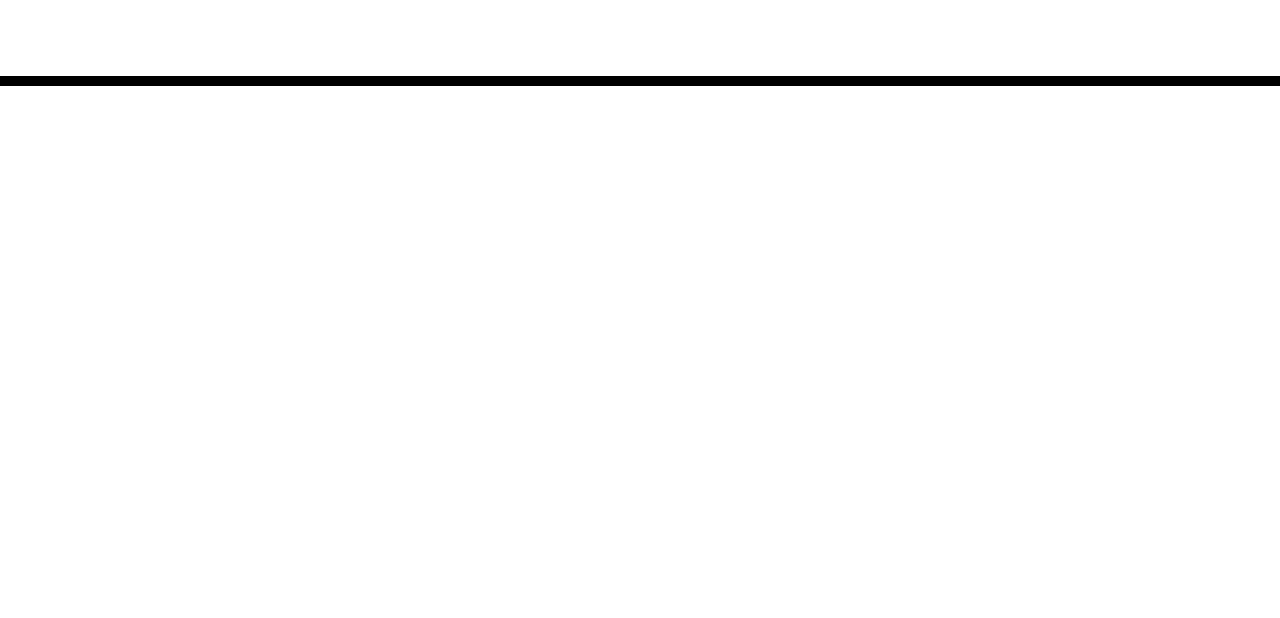
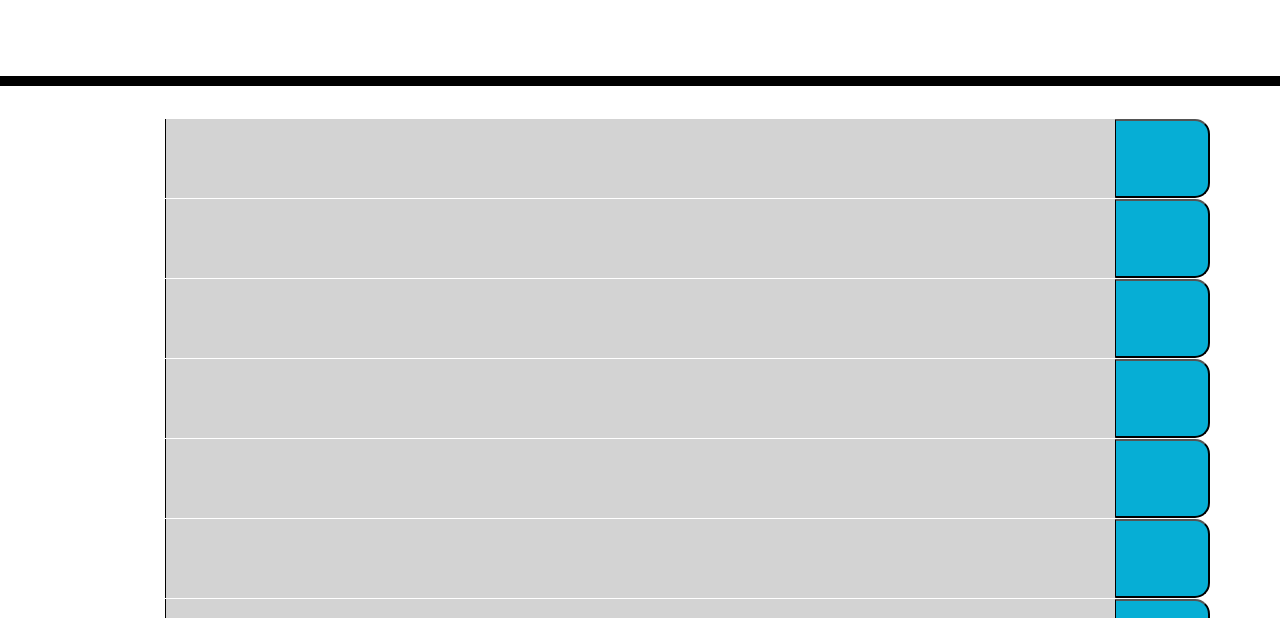
Before and after one commit to dgtlctzn/work-day-scheduler, a plain HTML site: page index.html in a window 1280 px wide. Shown: the part 182-800 px from the top of the page. Drawn offline with nearby package versions, Linux system fonts and the light colour scheme.

Commit message:
created for loop to generate time blocks

```diff
--- a/assets/index.js
+++ b/assets/index.js
@@ -0,0 +1,17 @@
+var mainContainer = $(".container")
+
+for (i = 0; i < 9; i++) {
+    var timeRow = $("<div>");
+
+    var timeBlock = $("<p>");
+    var textArea = $("<textarea>");
+    var saveButton = $("<button>");
+
+    timeRow.addClass("row");
+    timeBlock.addClass("col-sm-1 time-block");
+    textArea.addClass("col-sm-10 past");
+    saveButton.addClass("col-sm-1 saveBtn");
+
+    timeRow.append(timeBlock, textArea, saveButton);
+    mainContainer.append(timeRow);
+}
--- a/assets/style.css
+++ b/assets/style.css
@@ -4,7 +4,7 @@ body {
   line-height: 1;
 }
 
-textarea{
+textarea {
   background: transparent;
   border: none;
   resize: none;
--- a/index.html
+++ b/index.html
@@ -28,11 +28,12 @@
       <p class="lead">A simple calendar app for scheduling your work day</p>
       <p id="currentDay" class="lead"></p>
     </header>
+    <!-- container for all time blocks -->
     <div class="container">
-      <!-- Timeblocks go here -->
     </div>
 
     <script src="https://code.jquery.com/jquery-3.4.1.min.js"></script>
     <script src="https://cdnjs.cloudflare.com/ajax/libs/moment.js/2.24.0/moment.min.js"></script>
+    <script src="assets/index.js"></script>
   </body>
 </html>
```
